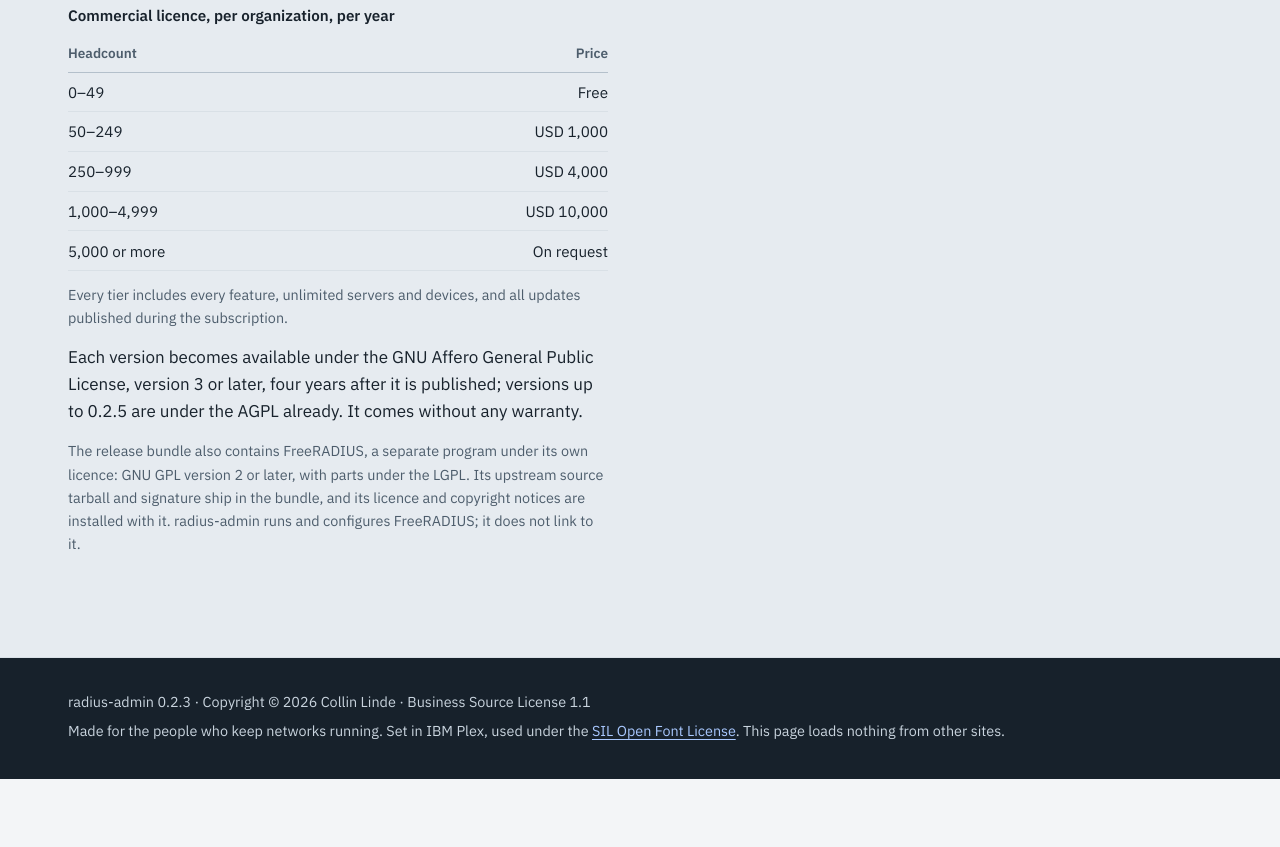
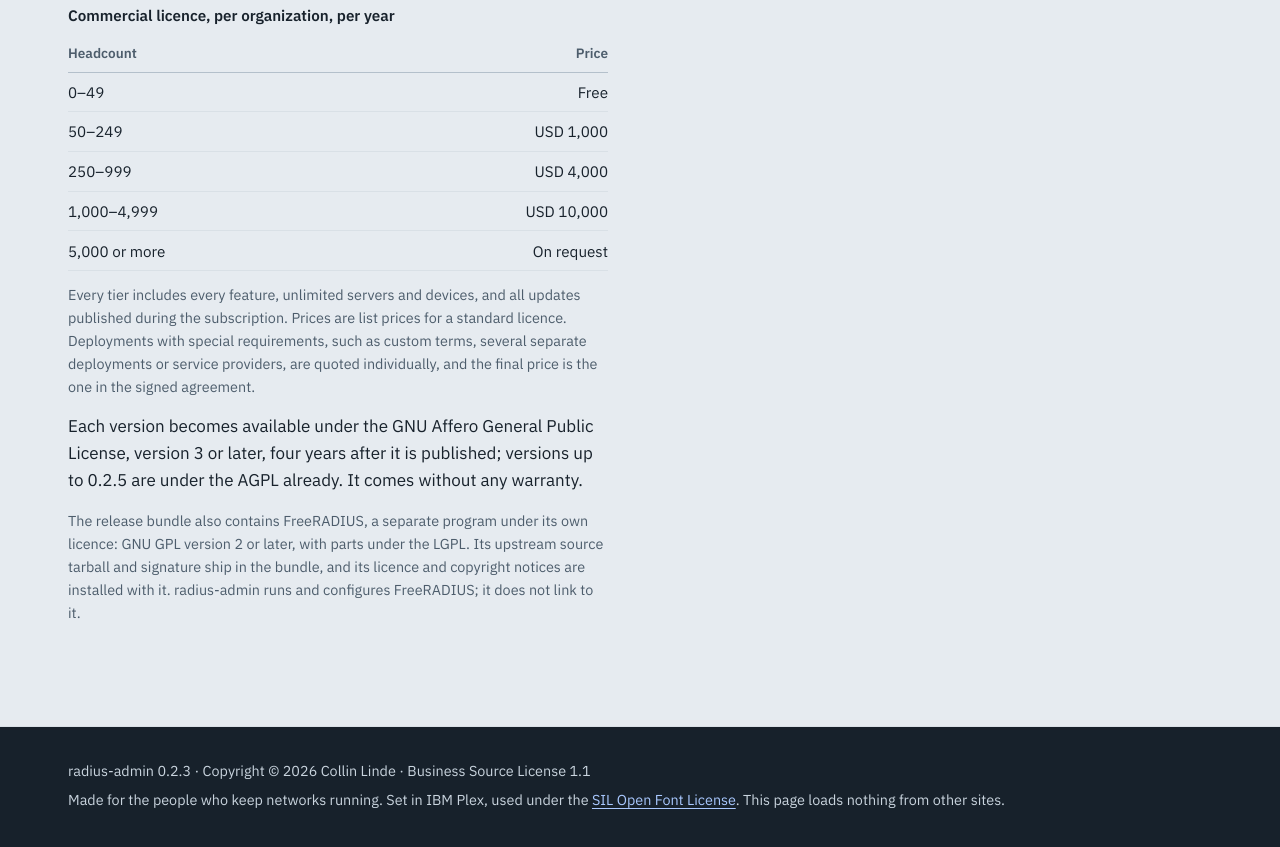
Before and after one commit to radiusadmin/radius-admin, a plain HTML site: page site/index.html in a window 1280 px wide. Shown: the part 10597-11444 px from the top of the page. Before the commit the page ends 11376 px from the top, so only its background shows below. Drawn offline with Linux system fonts and the light colour scheme.

Commit message:
Site: prices are list prices

```diff
--- a/site/index.html
+++ b/site/index.html
@@ -498,7 +498,7 @@ sudo ./deploy/install.sh --answers site.yaml</code></pre>
           <tr><td>5,000 or more</td><td>On request</td></tr>
         </tbody>
       </table>
-      <p class="fine">Every tier includes every feature, unlimited servers and devices, and all updates published during the subscription.</p>
+      <p class="fine">Every tier includes every feature, unlimited servers and devices, and all updates published during the subscription. Prices are list prices for a standard licence. Deployments with special requirements, such as custom terms, several separate deployments or service providers, are quoted individually, and the final price is the one in the signed agreement.</p>
       <p>Each version becomes available under the GNU Affero General Public License, version 3 or later, four years after it is published; versions up to 0.2.5 are under the AGPL already. It comes without any warranty.</p>
       <p class="fine">The release bundle also contains FreeRADIUS, a separate program under its own licence: GNU GPL version 2 or later, with parts under the LGPL. Its upstream source tarball and signature ship in the bundle, and its licence and copyright notices are installed with it. radius-admin runs and configures FreeRADIUS; it does not link to it.</p>
     </div>
```
